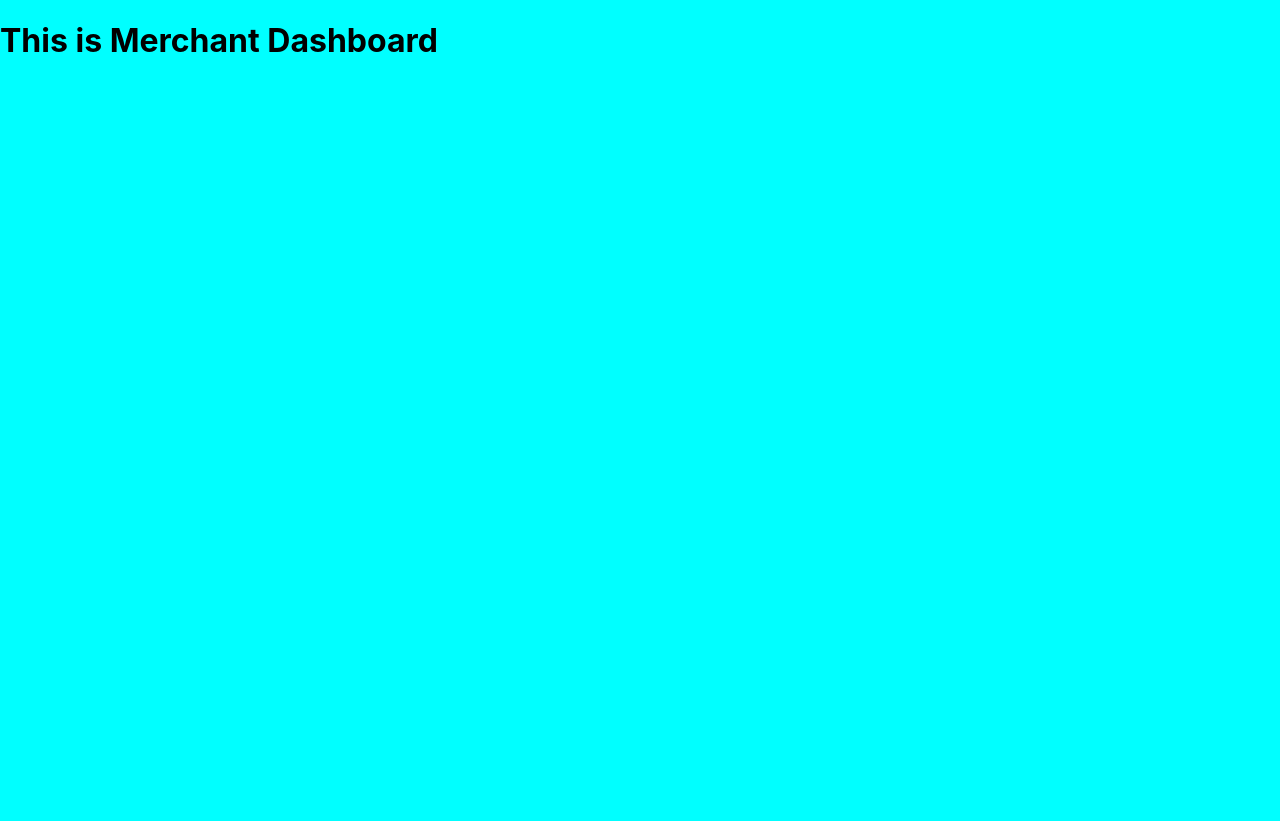
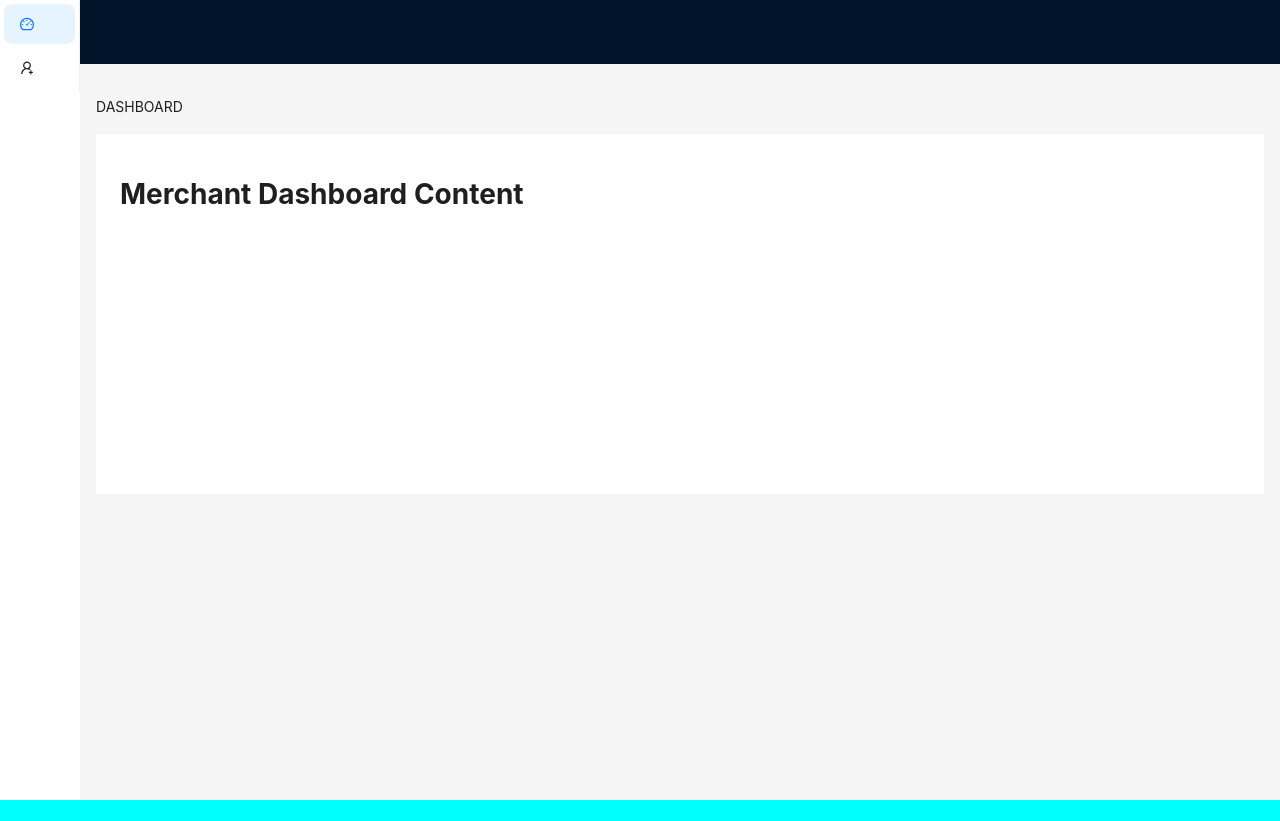
Before and after one commit to mark-kibo/My-duka, a React (Create React App) app in the folder inventory/: page /dashboard/merchant in a window 1280 px wide. After the commit the page ends 800 px from the top, so only its background shows below. Built offline with nearby package versions, Linux system fonts and the light colour scheme.

Commit message:
created a merchants dashboard

```diff
--- a/inventory/src/components/MerchantDashboard.js
+++ b/inventory/src/components/MerchantDashboard.js
@@ -1,10 +1,39 @@
+import React, { useState } from 'react';
+import { Layout, Menu, Breadcrumb } from 'antd';
+import { DashboardOutlined, UserAddOutlined } from '@ant-design/icons';
 
-function MerchantDashboard(){
+const { Header, Content, Sider } = Layout;
 
-    return(
-        <h1>This is Merchant Dashboard</h1>
-    )
+const MerchantDashboard = () => {
+  const [selectedMenuItem, setSelectedMenuItem] = useState('dashboard');
 
+  const handleMenuClick = (e) => {
+    setSelectedMenuItem(e.key);
+  };
 
-}
-export default MerchantDashboard
+  return (
+    <Layout style={{ minHeight: '100vh' }}>
+      <Sider width={80} theme="light">
+        <Menu mode="vertical" selectedKeys={[selectedMenuItem]} onClick={handleMenuClick}>
+          <Menu.Item key="dashboard" icon={<DashboardOutlined />} />
+          <Menu.Item key="addAdmin" icon={<UserAddOutlined />} />
+        </Menu>
+      </Sider>
+      <Layout className="site-layout">
+        <Header className="site-layout-background" style={{ padding: 0 }} />
+        <Content style={{ margin: '16px' }}>
+          <Breadcrumb style={{ margin: '16px 0' }}>
+            <Breadcrumb.Item>{selectedMenuItem.toUpperCase()}</Breadcrumb.Item>
+          </Breadcrumb>
+          <div style={{ padding: 24, background: '#fff', minHeight: 360 }}>
+            {/* Add content for each menu item based on the selectedMenuItem */}
+            {selectedMenuItem === 'dashboard' && <h1>Merchant Dashboard Content</h1>}
+            {selectedMenuItem === 'addAdmin' && <h1>Add Admin Content</h1>}
+          </div>
+        </Content>
+      </Layout>
+    </Layout>
+  );
+};
+
+export default MerchantDashboard;
```
Also changed, not shown: 1 other file (tests, documents, lock files or other folders).
